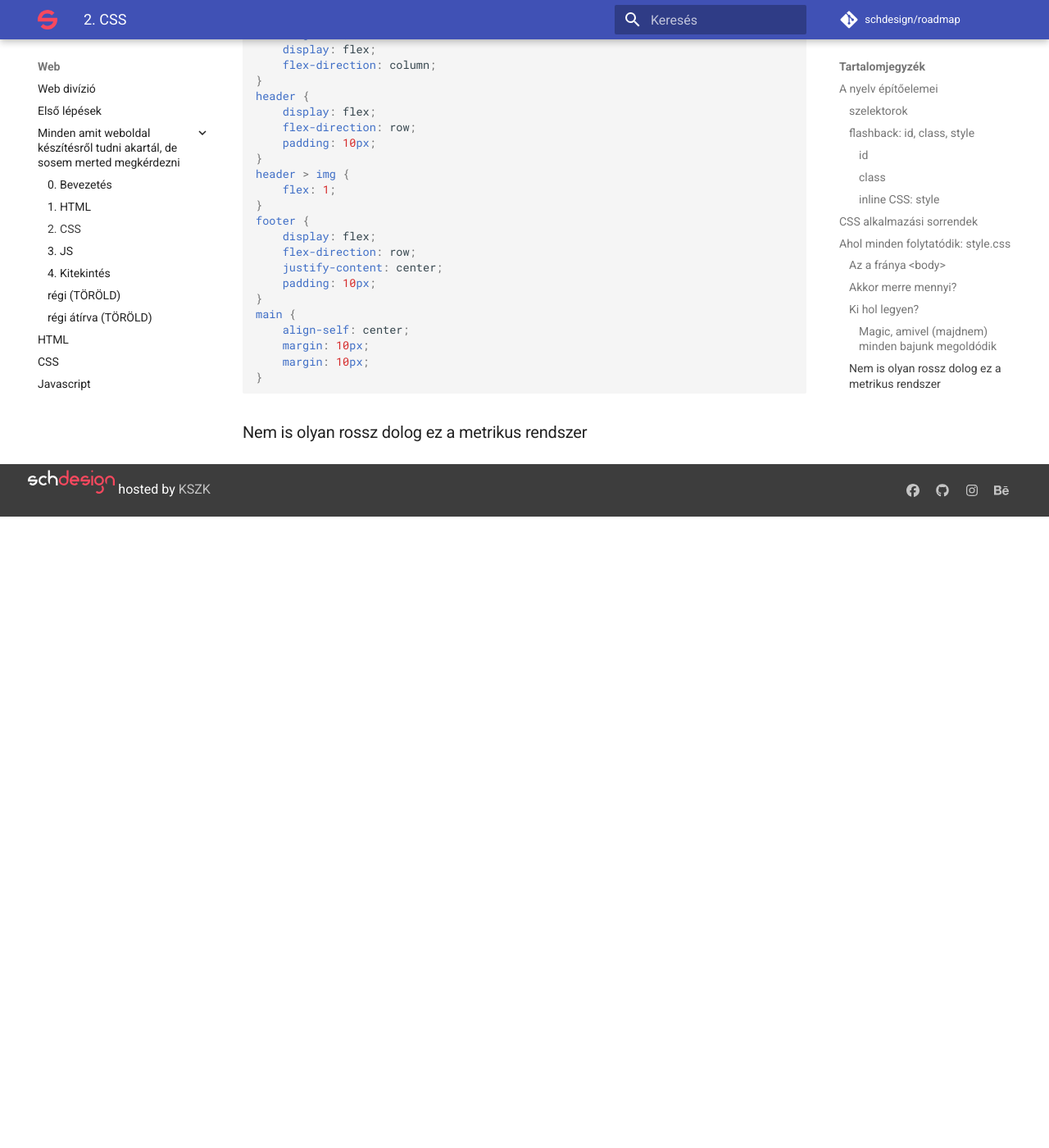
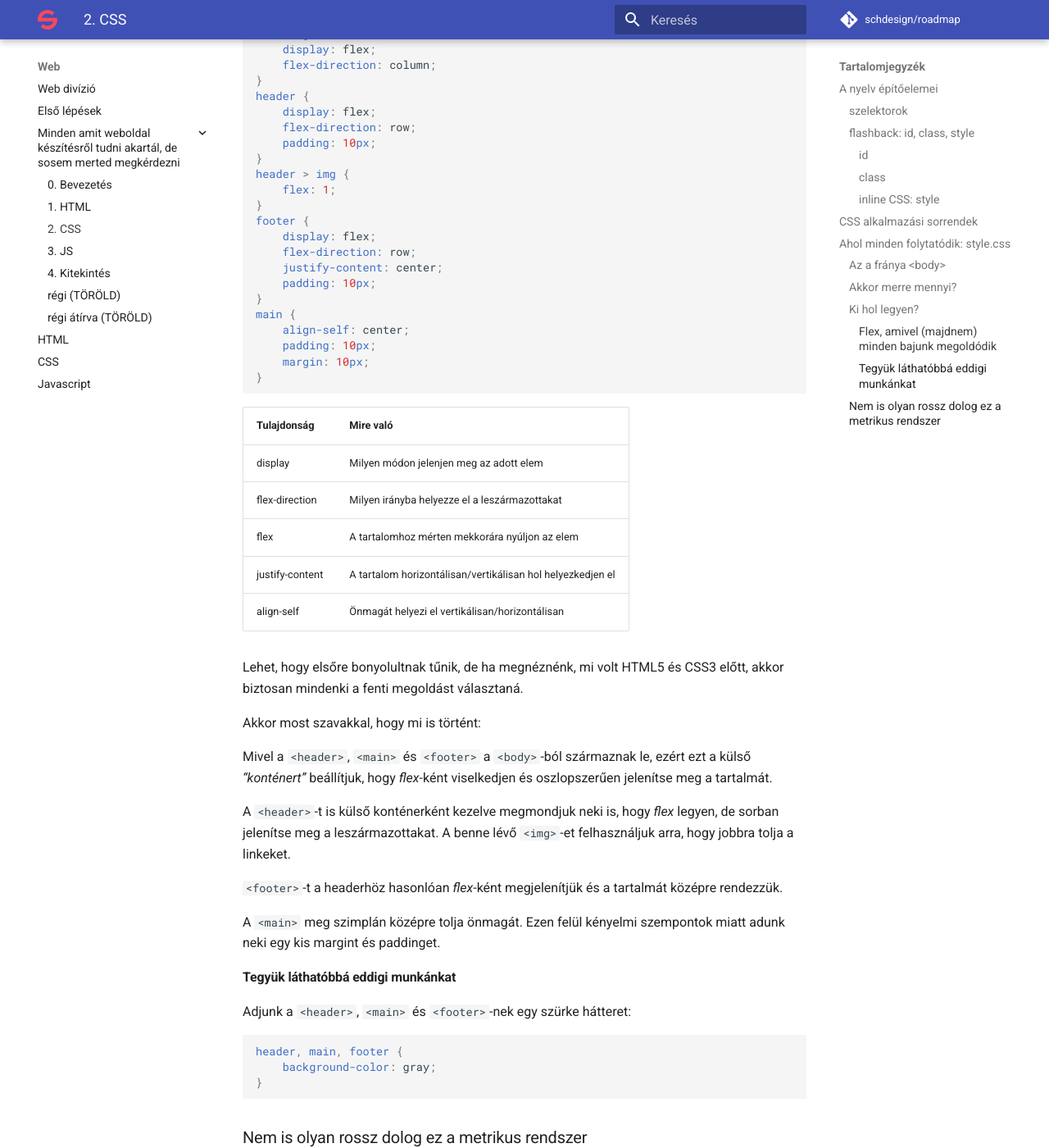
Before and after one commit to simonyiszk/schdesign-roadmap, an MkDocs documentation site: the page built from docs/web/tutorials/step-by-step/sbs_02_css.md, in a window 1280 px wide and 1400 px high, scrolled down 6407 px. Shown: the whole window at 82% size. Built offline with MkDocs 1.6.1 and Material for MkDocs 9.7.7, drawn with Linux system fonts in a browser that asks for light colours; before the commit the page ends 7037 px from its top, so only the background shows below that; some of the changed text lies outside the part shown.

Commit message:
beautifying

````diff
--- a/docs/web/tutorials/step-by-step/sbs_02_css.md
+++ b/docs/web/tutorials/step-by-step/sbs_02_css.md
@@ -245,7 +245,7 @@
 
 Szerencsénkre `flex`-szel mindezt nagyon egyszerűen el tudjuk érni.
 
-#### Magic, amivel (majdnem) minden bajunk megoldódik
+#### Flex, amivel (majdnem) minden bajunk megoldódik
 
 ``` css
 body {
@@ -269,10 +269,39 @@
 }
 main {
     align-self: center;
-    margin: 10px;
+    padding: 10px;
     margin: 10px;
 }
 ```
 
+| Tulajdonság | Mire való |
+| - | - |
+| display | Milyen módon jelenjen meg az adott elem |
+| flex-direction | Milyen irányba helyezze el a leszármazottakat |
+| flex | A tartalomhoz mérten mekkorára nyúljon az elem |
+| justify-content | A tartalom horizontálisan/vertikálisan hol helyezkedjen el |
+| align-self | Önmagát helyezi el vertikálisan/horizontálisan |
+
+Lehet, hogy elsőre bonyolultnak tűnik, de ha megnéznénk, mi volt HTML5 és CSS3 előtt, akkor biztosan mindenki a fenti megoldást választaná.
+
+Akkor most szavakkal, hogy mi is történt:
+
+Mivel a `<header>`, `<main>` és `<footer>` a `<body>`-ból származnak le, ezért ezt a külső *"konténert"* beállítjuk, hogy *flex*-ként viselkedjen és oszlopszerűen jelenítse meg a tartalmát.
+
+A `<header>`-t is külső konténerként kezelve megmondjuk neki is, hogy *flex* legyen, de sorban jelenítse meg a leszármazottakat. A benne lévő `<img>`-et felhasználjuk arra, hogy jobbra tolja a linkeket.
+
+`<footer>`-t a headerhöz hasonlóan *flex*-ként megjelenítjük és a tartalmát középre rendezzük.
+
+A `<main>` meg szimplán középre tolja önmagát. Ezen felül kényelmi szempontok miatt adunk neki egy kis margint és paddinget.
+
+#### Tegyük láthatóbbá eddigi munkánkat
+
+Adjunk a `<header>`, `<main>` és `<footer>`-nek egy szürke hátteret:
+
+``` css
+header, main, footer {
+    background-color: gray;
+}
+```
 
 ### Nem is olyan rossz dolog ez a metrikus rendszer
````
Also changed, not shown: docs/web/tutorials/step-by-step/sbs_01_html.md (+4 -4 lines).
